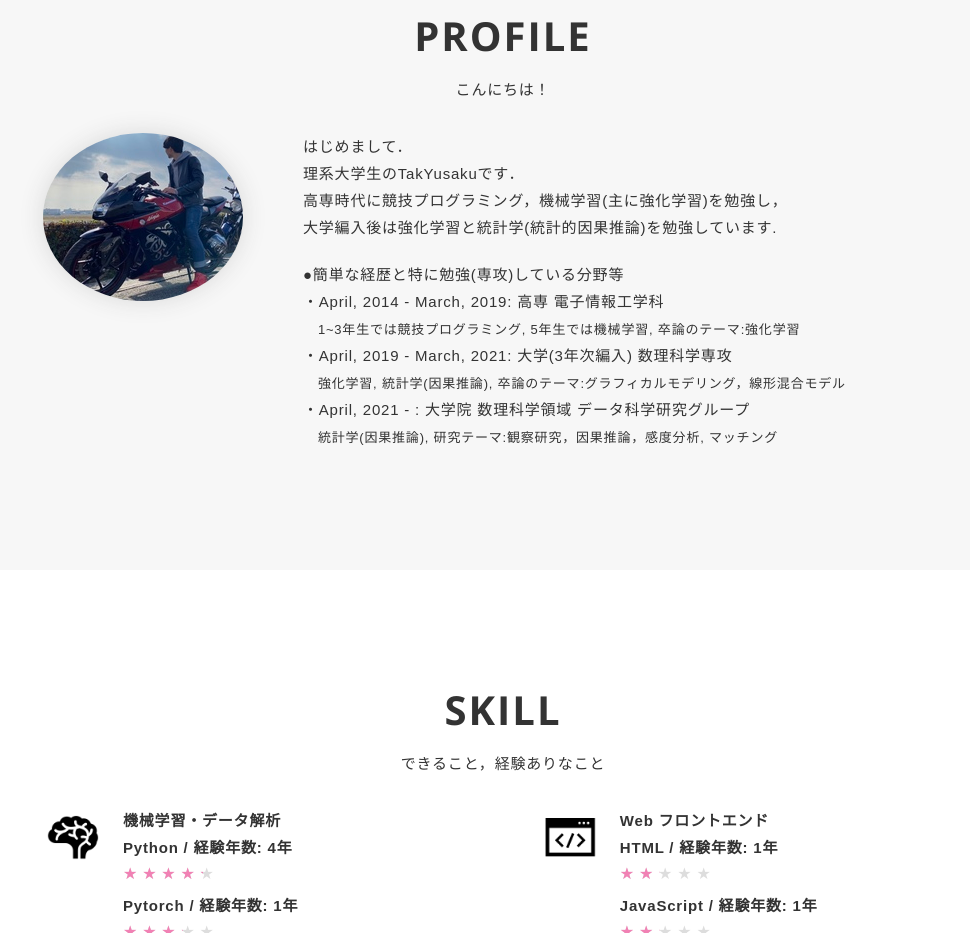
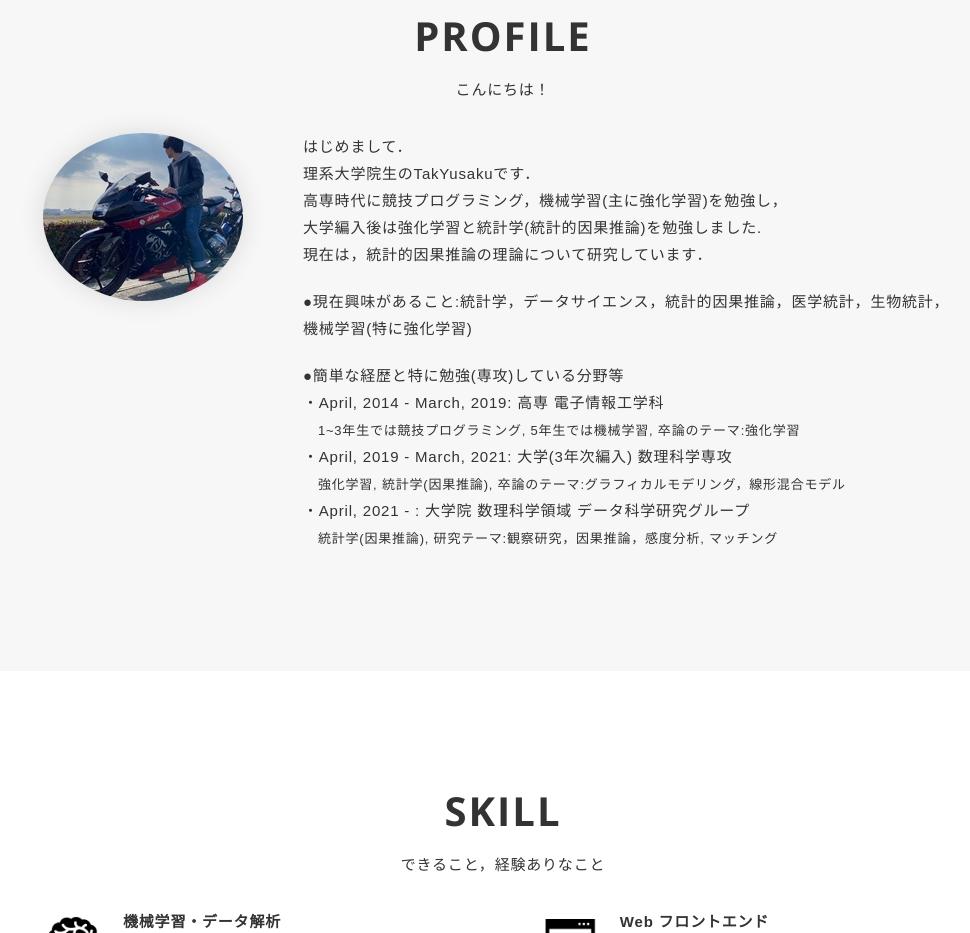
Before and after one commit to TakYusaku/TakYusaku.github.io, a plain HTML site: page index.html in a window 1280 px wide. Shown: the part 860-1793 px from the top of the page, without its empty margins (137-1107 px from the left). Drawn offline with nearby package versions, Linux system fonts and the light colour scheme.

Commit message:
Update index.html

```diff
--- a/index.html
+++ b/index.html
@@ -62,7 +62,10 @@
               </div>
               <div class="about-body">
                 <p>
-                  はじめまして．<br> 理系大学生のTakYusakuです．<br>高専時代に競技プログラミング，機械学習(主に強化学習)を勉強し，<br> 大学編入後は強化学習と統計学(統計的因果推論)を勉強しています.
+                  はじめまして．<br> 理系大学院生のTakYusakuです．<br>高専時代に競技プログラミング，機械学習(主に強化学習)を勉強し，<br> 大学編入後は強化学習と統計学(統計的因果推論)を勉強しました. <br> 現在は，統計的因果推論の理論について研究しています．
+                </p>
+                <p>
+                  ●現在興味があること:統計学，データサイエンス，統計的因果推論，医学統計，生物統計，機械学習(特に強化学習)
                 </p>
                 <p>
                   ●簡単な経歴と特に勉強(専攻)している分野等 <br> ・April, 2014 - March, 2019: 高専 電子情報工学科 <br> &nbsp;&nbsp; <font size="2">1~3年生では競技プログラミング, 5年生では機械学習, 卒論のテーマ:強化学習</font> <br> ・April, 2019 - March, 2021: 大学(3年次編入) 数理科学専攻 <br> &nbsp;&nbsp; <font size="2">強化学習, 統計学(因果推論), 卒論のテーマ:グラフィカルモデリング，線形混合モデル</font> <br> ・April, 2021 - : 大学院 数理科学領域 データ科学研究グループ <br> &nbsp;&nbsp; <font size="2">統計学(因果推論), 研究テーマ:観察研究，因果推論，感度分析, マッチング</font>
```
